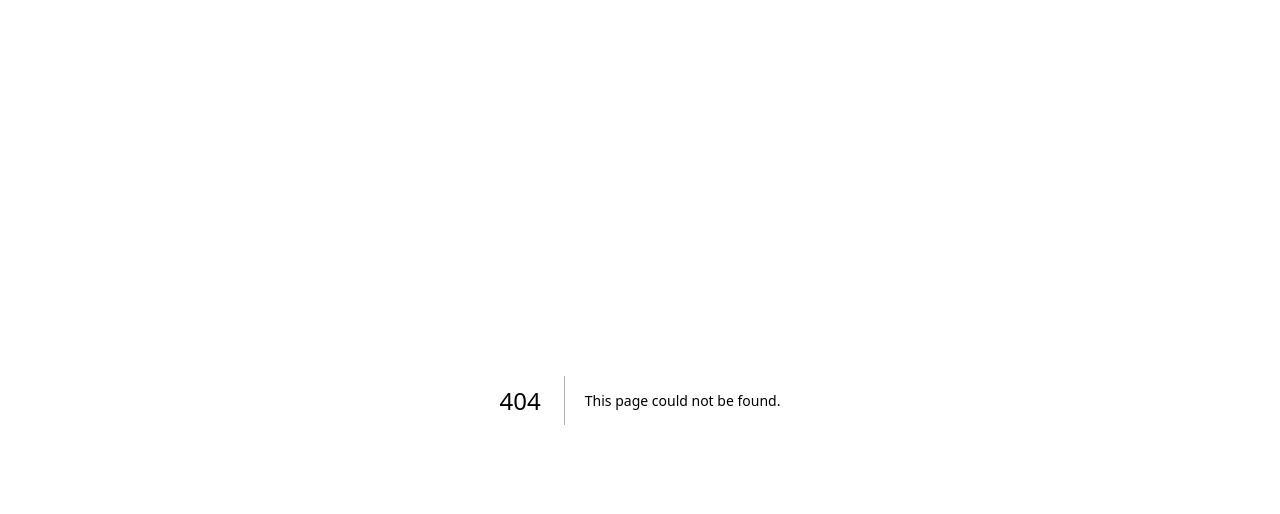
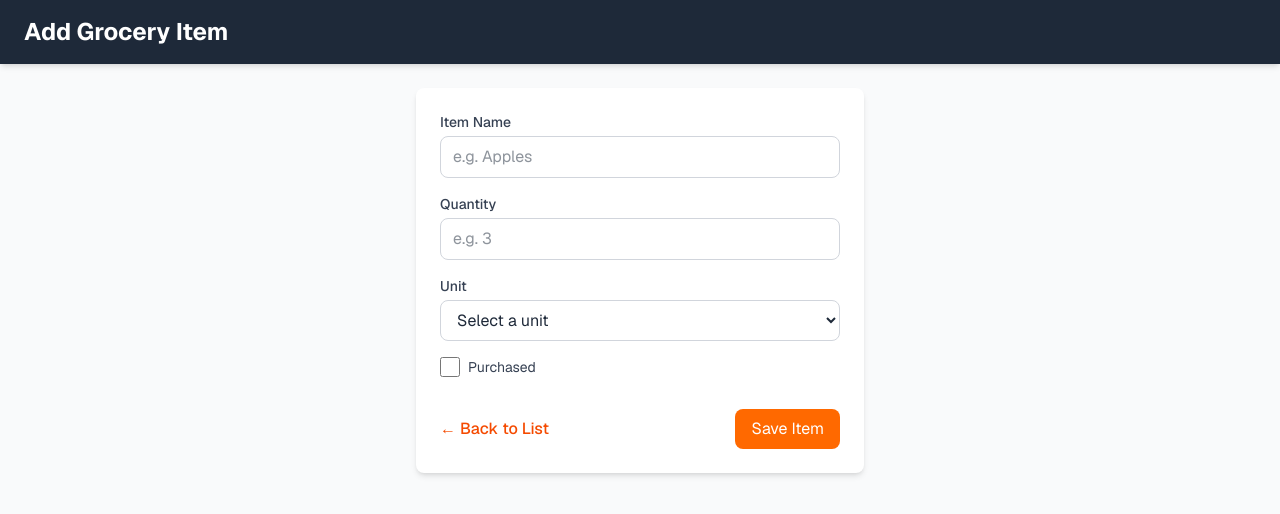
Before and after one commit to Uncore007/CSE499-Team6, a Next.js app in the folder grocery_buddy/: page /dashboard/list/addItem in a window 1280 px wide. Before the commit this address had no page. Shown: the top 514 px of the page. Built offline with nearby package versions, Linux system fonts and the light colour scheme.

Commit message:
Victorybranch

```diff
--- /dev/null
+++ b/grocery_buddy/src/app/dashboard/list/addItem/page.tsx
@@ -0,0 +1,133 @@
+"use client";
+
+import { useState } from "react";
+import Link from "next/link";
+import { useRouter } from "next/navigation";
+
+export default function AddGroceryItemPage() {
+  const router = useRouter();
+
+  const [formData, setFormData] = useState({
+    name: "",
+    quantity: "",
+    unit: "",
+    is_purchased: false,
+  });
+
+  const handleChange = (
+    e: React.ChangeEvent<HTMLInputElement | HTMLSelectElement>
+  ) => {
+    const { name, value, type, checked } = e.target;
+    setFormData((prev) => ({
+      ...prev,
+      [name]: type === "checkbox" ? checked : value,
+    }));
+  };
+
+  const handleSubmit = (e: React.FormEvent) => {
+    e.preventDefault();
+
+    // In a real app, you'd send this to your backend or local storage
+    console.log("New Item Added:", formData);
+
+    // Redirect back to grocery list after adding
+    router.push("/dashboard");
+  };
+
+  return (
+    <div className="font-sans flex flex-col h-screen bg-gray-50 text-gray-800">
+      {/* Header */}
+      <header className="bg-gray-800 text-white shadow-md px-6 py-4 flex justify-between items-center">
+        <h1 className="text-2xl font-bold">Add Grocery Item</h1>
+      </header>
+
+      {/* Main Content */}
+      <main className="flex-1 p-6 flex justify-center items-start">
+        <div className="bg-white rounded-lg shadow-md p-6 w-full max-w-md">
+          <form onSubmit={handleSubmit} className="space-y-4">
+            {/* Item Name */}
+            <div>
+              <label className="block text-sm font-medium text-gray-700 mb-1">
+                Item Name
+              </label>
+              <input
+                type="text"
+                name="name"
+                value={formData.name}
+                onChange={handleChange}
+                placeholder="e.g. Apples"
+                required
+                className="w-full border border-gray-300 rounded-lg px-3 py-2 focus:ring-2 focus:ring-orange-400 focus:border-orange-400 outline-none"
+              />
+            </div>
+
+            {/* Quantity */}
+            <div>
+              <label className="block text-sm font-medium text-gray-700 mb-1">
+                Quantity
+              </label>
+              <input
+                type="number"
+                name="quantity"
+                value={formData.quantity}
+                onChange={handleChange}
+                placeholder="e.g. 3"
+                required
+                className="w-full border border-gray-300 rounded-lg px-3 py-2 focus:ring-2 focus:ring-orange-400 focus:border-orange-400 outline-none"
+              />
+            </div>
+
+            {/* Unit */}
+            <div>
+              <label className="block text-sm font-medium text-gray-700 mb-1">
+                Unit
+              </label>
+              <select
+                name="unit"
+                value={formData.unit}
+                onChange={handleChange}
+                required
+                className="w-full border border-gray-300 rounded-lg px-3 py-2 focus:ring-2 focus:ring-orange-400 focus:border-orange-400 outline-none"
+              >
+                <option value="">Select a unit</option>
+                <option value="pcs">Pieces</option>
+                <option value="kg">Kilograms</option>
+                <option value="liters">Liters</option>
+                <option value="bags">Bags</option>
+              </select>
+            </div>
+
+            {/* Purchased */}
+            <div className="flex items-center">
+              <input
+                type="checkbox"
+                name="is_purchased"
+                checked={formData.is_purchased}
+                onChange={handleChange}
+                className="w-5 h-5 rounded-full accent-orange-500 focus:ring-2 focus:ring-orange-400"
+              />
+              <label className="ml-2 text-sm text-gray-700">Purchased</label>
+            </div>
+
+            {/* Buttons */}
+            <div className="flex justify-between items-center pt-4">
+              <Link
+                href="/dashboard"
+                className="text-orange-600 hover:text-orange-700 font-medium"
+              >
+                ← Back to List
+              </Link>
+
+              <button
+                type="submit"
+                className="bg-orange-500 hover:bg-orange-600 text-white px-4 py-2 rounded-lg transition"
+              >
+                Save Item
+              </button>
+            </div>
+          </form>
+        </div>
+      </main>
+    </div>
+  );
+}
--- a/grocery_buddy/src/app/dashboard/list/page.tsx
+++ b/grocery_buddy/src/app/dashboard/list/page.tsx
@@ -30,7 +30,7 @@ export default function GroceryListPage() {
       <main className="flex-1 p-6 overflow-y-auto">
         <div className="max-w-3xl mx-auto mb-6 flex justify-end">
           <Link
-            href="/dashboard/list"
+            href="/dashboard/list/addItem"
             className="px-4 py-2 bg-orange-500 hover:bg-orange-600 rounded-lg text-white text-sm transition"
           >
             + Add Item
```
